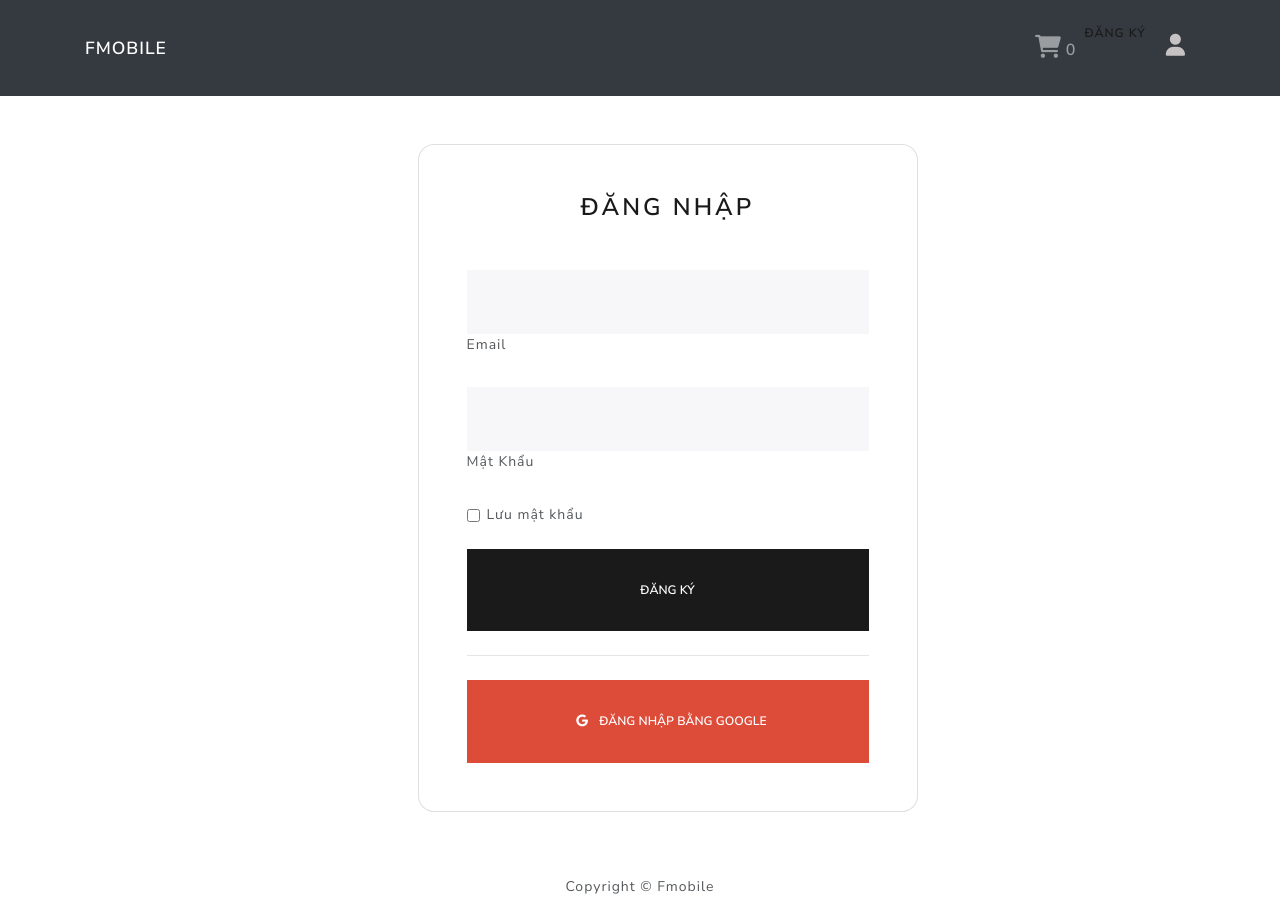
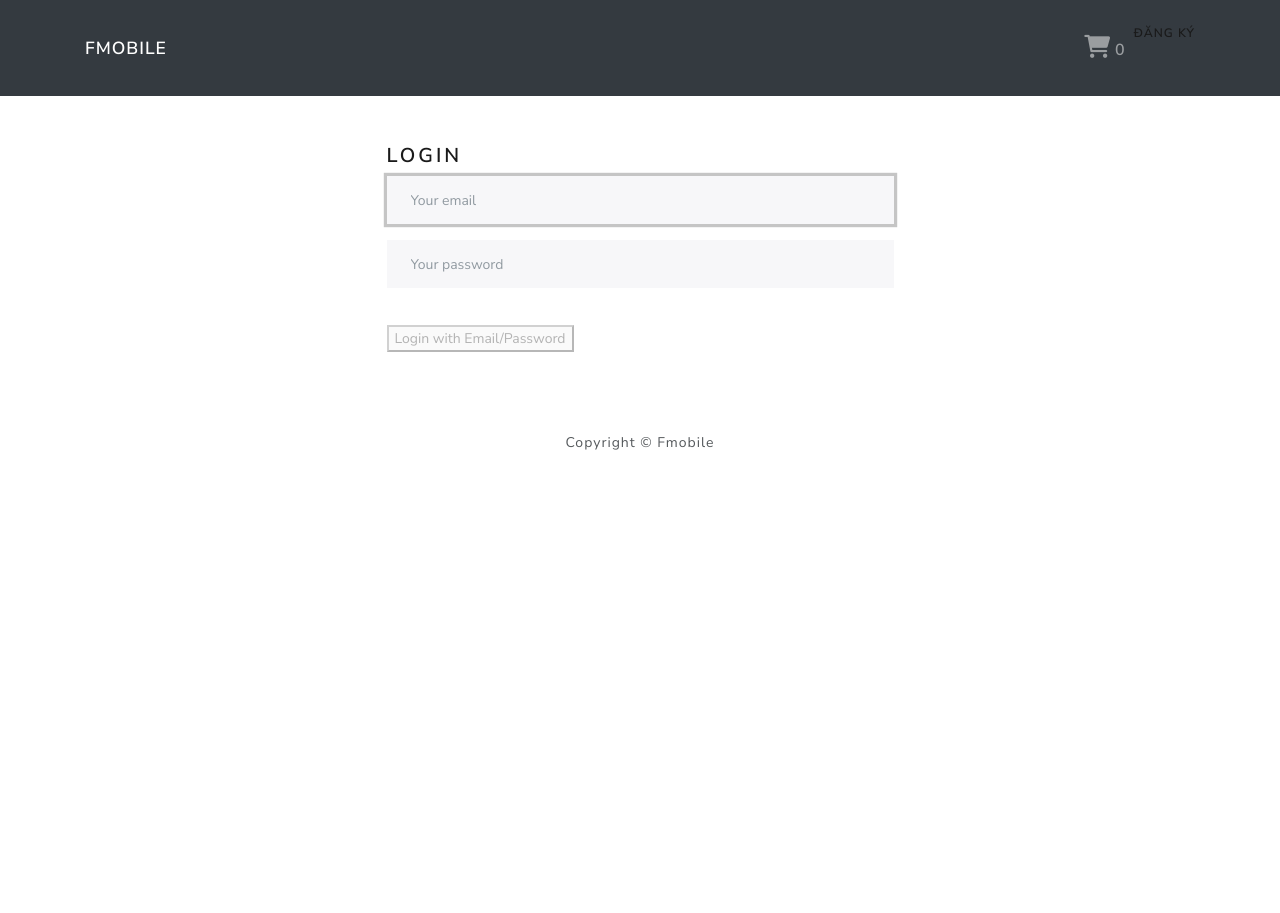
Before and after one commit to khoa259/Fmobilee, a React (Create React App) app in the folder fe-fmoble/: page /login in a window 1280 px wide. After the commit the page ends 800 px from the top, so only its background shows below. Built offline with nearby package versions, Linux system fonts and the light colour scheme; no server answers.

Commit message:
WEB-9: Login page

```diff
--- a/fe-fmoble/package.json
+++ b/fe-fmoble/package.json
@@ -6,6 +6,7 @@
     "@testing-library/jest-dom": "^4.2.4",
     "@testing-library/react": "^9.3.2",
     "@testing-library/user-event": "^7.1.2",
+    "antd": "^4.23.6",
     "bootstrap": "^5.2.2",
     "firebase": "^7.19.0",
     "react": "^16.13.1",
--- a/fe-fmoble/src/App.js
+++ b/fe-fmoble/src/App.js
@@ -20,7 +20,6 @@
     const unsubscribe = auth.onAuthStateChanged(async (user) => {
       if (user) {
         const idTokenResult = await user.getIdTokenResult();
-        console.log("user", user);
         dispatch({
           type: "LOGGED_IN_USER",
           payload: {
@@ -28,8 +27,6 @@
             token: idTokenResult.token,
           },
         });
-        console.log("user", user.email);
-        console.log("TOKEN", idTokenResult.token);
       }
     });
     // cleanup
--- a/fe-fmoble/src/component/Header.js
+++ b/fe-fmoble/src/component/Header.js
@@ -2,7 +2,7 @@
 import React from "react";
 import { Badge, Container, Nav, Navbar } from "react-bootstrap";
 import { Link, useHistory } from "react-router-dom";
-import { useDispatch } from "react-redux";
+import { useDispatch, useSelector } from "react-redux";
 
 const Header = () => {
   const history = useHistory();
@@ -13,8 +13,10 @@
       type: "LOGOUT",
       payload: null,
     });
-    history.push("/login");
+    history.push("/");
   };
+  const { user } = useSelector((state) => ({ ...state }));
+  console.log("user", user);
 
   return (
     <div>
@@ -25,6 +27,10 @@
           <Navbar.Collapse id="basic-navbar-nav">
             <Nav className="ml-auto">
               <Nav.Link href="/gio-hang">
+                {user?.email}
+                <Nav.Link />
+              </Nav.Link>
+              <Nav.Link href="/gio-hang">
                 <i className="px-1 fas fa-shopping-cart"></i>
                 {/* <div className="counter_cart">
                   <span className="">0</span>
@@ -32,10 +38,13 @@
                 <Badge bg="dark ">0</Badge>
               </Nav.Link>
 
+              {!user.email && (
                 <div>
                   <Link to="/register">đăng ký</Link>
                 </div>
+              )}
 
+              {user.email && (
                 <div className="dropdown">
                   <button className="dropbtn">
                     <i className="px-1 fas fa-user"></i>
@@ -46,6 +55,7 @@
                     </Link>
                   </div>
                 </div>
+              )}
             </Nav>
           </Navbar.Collapse>
         </Container>
--- a/fe-fmoble/src/pages/auth/logIn.js
+++ b/fe-fmoble/src/pages/auth/logIn.js
@@ -1,71 +1,63 @@
-import React from "react";
+import React, { useState } from "react";
+import { auth } from "../../firebase";
+import { toast } from "react-toastify";
+import { Button } from "antd";
 
 const Login = () => {
-  return (
-    <div>
-      <section>
-        <div className="container py-5 h-100">
-          <div className="row d-flex justify-content-center align-items-center h-100">
-            <div className="col-12 col-md-8 col-lg-6 col-xl-5">
-              <div
-                className="card shadow-2-strong"
-                style={{ borderRadius: "1rem" }}
-              >
-                <div className="card-body p-5 ">
-                  <h3 className="mb-5 text-center">Đăng nhập</h3>
-                  <div className="form-outline mb-4">
+  const [email, setEmail] = useState("");
+  const [password, setPassword] = useState("");
+
+  const handleSubmit = async (e) => {
+    e.preventDefault();
+    console.table(email, password);
+  };
+
+  const loginForm = () => (
+    <form onSubmit={handleSubmit}>
+      <div className="form-group">
         <input
           type="email"
-                      id="typeEmailX-2"
-                      className="form-control form-control-lg"
+          className="form-control"
+          value={email}
+          onChange={(e) => setEmail(e.target.value)}
+          placeholder="Your email"
+          autoFocus
         />
-                    <label className="form-label" htmlFor="typeEmailX-2">
-                      Email
-                    </label>
       </div>
-                  <div className="form-outline mb-4">
+
+      <div className="form-group">
         <input
           type="password"
-                      id="typePasswordX-2"
-                      className="form-control form-control-lg"
+          className="form-control"
+          value={password}
+          onChange={(e) => setPassword(e.target.value)}
+          placeholder="Your password"
         />
-                    <label className="form-label" htmlFor="typePasswordX-2">
-                      Mật Khẩu
-                    </label>
       </div>
 
-                  <div className="form-check d-flex justify-content-start mb-4">
-                    <input
-                      className="form-check-input"
-                      type="checkbox"
-                      defaultValue
-                      id="form1Example3"
-                    />
-                    <label className="form-check-label" htmlFor="form1Example3">
-                      {" "}
-                      Lưu mật khẩu{" "}
-                    </label>
-                  </div>
-                  <button
-                    className="btn btn-primary btn-lg btn-block"
-                    type="submit"
+      <br />
+      <Button
+        onClick={handleSubmit}
+        type="primary"
+        className="mb-3"
+        block
+        shape="round"
+        size="large"
+        disabled={!email || password.length < 6}
       >
-                    Đăng ký
-                  </button>
-                  <hr className="my-4" />
-                  <button
-                    className="btn btn-lg btn-block btn-primary"
-                    style={{ backgroundColor: "#dd4b39" }}
-                    type="submit"
-                  >
-                    <i className="fab fa-google mx-2" /> Đăng nhập bằng Google
-                  </button>
+        Login with Email/Password
+      </Button>
+    </form>
+  );
+
+  return (
+    <div className="container p-5">
+      <div className="row">
+        <div className="col-md-6 offset-md-3">
+          <h4>Login</h4>
+          {loginForm()}
         </div>
       </div>
-            </div>
-          </div>
-        </div>
-      </section>
     </div>
   );
 };
--- a/package.json
+++ b/package.json
@@ -22,6 +22,7 @@
   },
   "homepage": "https://github.com/khoadeu25890/Fmobilee#readme",
   "dependencies": {
+    "antd": "^4.23.6",
     "body-parser": "^1.20.1",
     "concurrently": "^7.4.0",
     "cors": "^2.8.5",
```
Also changed, not shown: 2 other files (tests, documents, lock files or other folders). Lines whose indentation alone changed are shown as unchanged.
